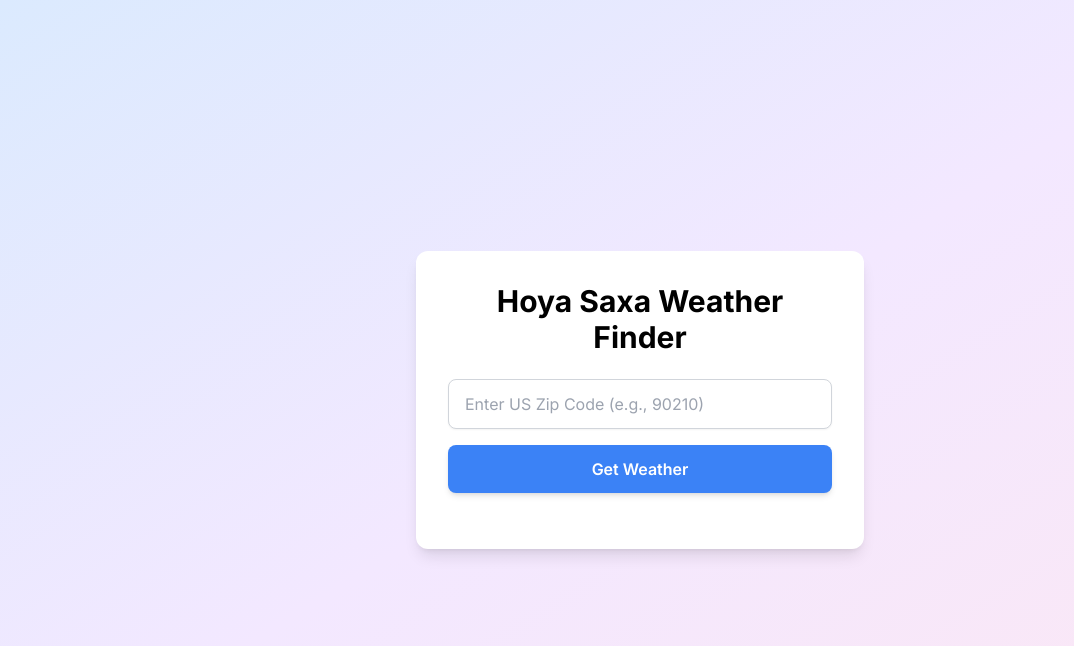
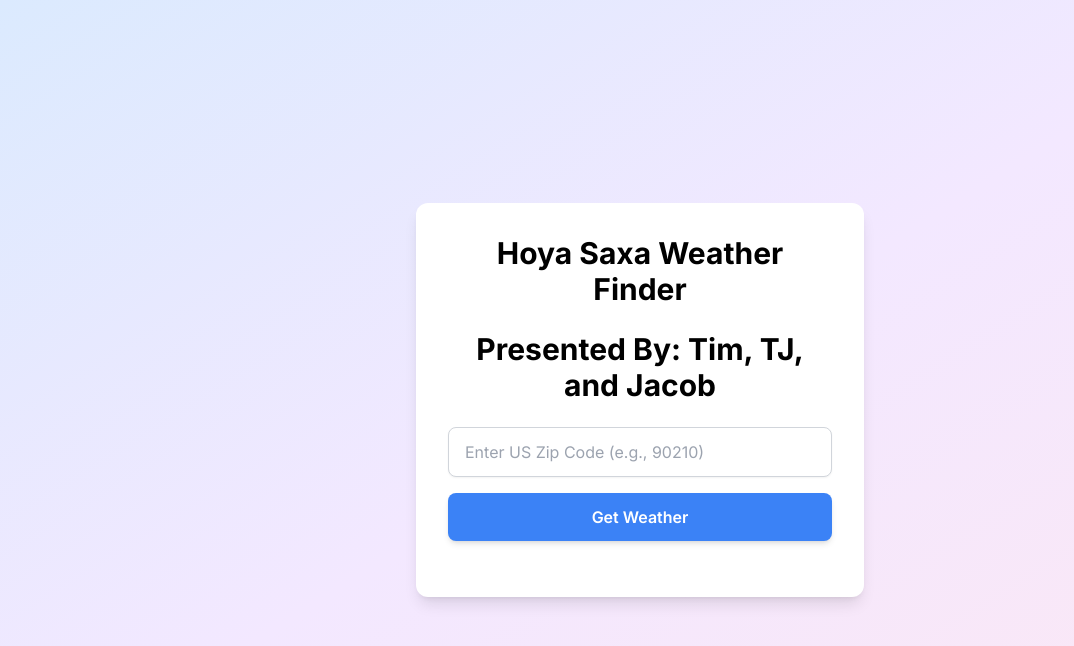
Before and after one commit to tcav26/HS_Weather, a plain HTML site: page index.html in a window 1280 px wide. Shown: the whole page, without its empty margins (0-1074 px from the left). Drawn offline with nearby package versions, Linux system fonts and the light colour scheme.

Commit message:
Added some format changes

```diff
--- a/index.html
+++ b/index.html
@@ -38,6 +38,7 @@
 
     <div class="bg-white rounded-xl shadow-lg p-6 md:p-8 w-full max-w-md text-center">
         <h1 class="text-2xl md:text-3xl font-bold text-black mb-6">Hoya Saxa Weather Finder</h1>
+        <h2 class="text-2xl md:text-3xl font-bold text-black mb-6">Presented By: Tim, TJ, and Jacob</h2>
 
         <form id="weather-form" class="mb-6">
             <label for="location-input" class="sr-only">Zip Code (e.g., 90210)</label>
```
Also changed, not shown: README.txt.
